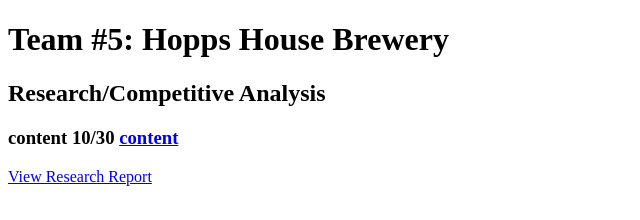
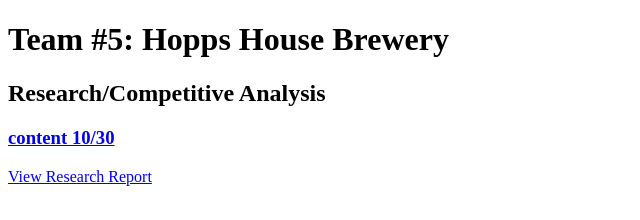
Before and after one commit to KentStateWeb/fall-2018-sam-klukow-and-nick-veri-hhb, a plain HTML site: page index.html in a window 1280 px wide. Shown: the whole page, without its empty margins (0-640 px from the left). Drawn offline with Linux system fonts and the light colour scheme.

Commit message:
Update index.html

```diff
--- a/index.html
+++ b/index.html
@@ -16,8 +16,7 @@
     </h2>
 
     <h3>
-      content 10/30
-      <a href="https://drive.google.com/drive/folders/1gAFmAhv_dF-u8QLmJsi5u9CT-X78NloV?usp=sharing">content
+      <a href="https://drive.google.com/drive/folders/1gAFmAhv_dF-u8QLmJsi5u9CT-X78NloV?usp=sharing">content 10/30
       </a>
     </h3>
 
```
